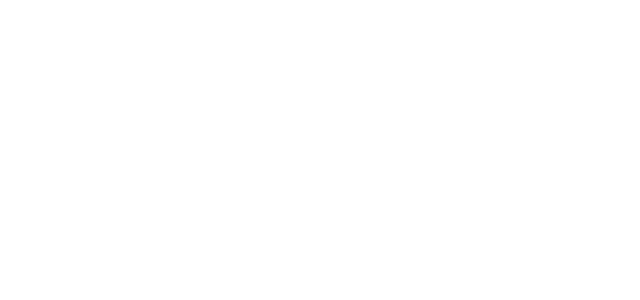
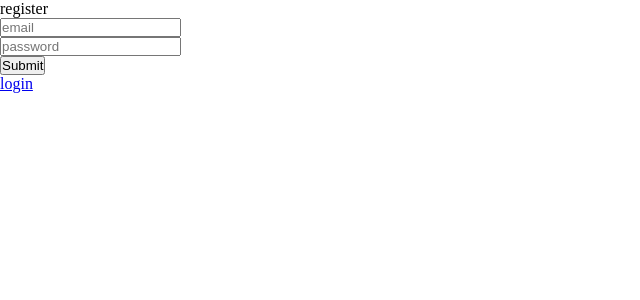
Before and after one commit to StanPreschlack/Find_Roommates, a Vue app in the folder web/: page /register in a window 1280 px wide. Before the commit this address had no page. Shown: the top 300 px of the page, without its empty margins (0-640 px from the left). Built offline with nearby package versions, Linux system fonts and the light colour scheme.

Commit message:
created auth system with github and google oAuth

```diff
--- a/web/src/assets/base.css
+++ b/web/src/assets/base.css
@@ -2,3 +2,7 @@
   --text: #b5f774;
   --background: #4d0d8e;
 }
+* {
+  padding: 0;
+  margin: 0;
+}
--- a/web/src/firebase/getDataApi.ts
+++ b/web/src/firebase/getDataApi.ts
@@ -14,7 +14,7 @@ async function googleSignIn(router:Object) {
     // The signed-in user info.
     const user = result.user;
     //@ts-ignore
-    router.push({ name: 'docs' });
+    router.push({ path: '/home' });
   }).catch((error) => {
     console.log("Google sign in error")
   });
@@ -30,9 +30,9 @@ async function signInWithGitHub(router:Object) {
     // The signed-in user info.
     const user = result.user;
     //@ts-ignore
-    router.push({ name: 'docs' });
+    router.push({ path: '/home' });
   }).catch((error) => {
-    console.log("ERR GIT SGN IN")
+    console.log("Error signing in with github.")
   });
 }
 
--- a/web/src/views/Home.vue
+++ b/web/src/views/Home.vue
@@ -1,34 +1,30 @@
 <script lang="ts">
 import { defineComponent } from 'vue'
-import { googleSignIn, signInWithGitHub } from "../firebase/getDataApi"
+import { getAuth } from "firebase/auth"
 
 export default defineComponent({
-  methods: {
-    async googleSignIn() {
-      googleSignIn(this.$router)
-    },
-    async signInWithGitHub() {
-      signInWithGitHub(this.$router)
+  data() {
+    return {
+      email: "email",
     }
-  }
+  },
+  async beforeMount(){
+    // redirects unauthenticated users
+    if(getAuth().currentUser === null) {
+      this.$router.push({ name: 'login' });
+    } else {
+      // else set user info
+      this.email = getAuth().currentUser?.email as string;
+    }
+  },
 })
 
 </script>
 
 <template>
-  <div id="login-registerContainer">
-    <p id="mainMsg">A customizable rich text editor.</p>
-    <a href="/login">
-      <button id="loginButton" class="focus">Login</button>
-    </a>
-    <a href="/register">
-      <button id="registerButton" class="focus">Create An Account</button>
-    </a>
-    <form class="oAuth" @submit.prevent="googleSignIn">
-      <button type="submit">sign in with google</button>
-    </form>
-    <form class="oAuth" @submit.prevent="signInWithGitHub">
-      <button type="submit">sign in with github</button>
-    </form>
+  <div>
+    <p>{{ email }}</p>
+
+    single page app
   </div>
 </template>
--- /dev/null
+++ b/web/src/views/Landing.vue
@@ -0,0 +1,35 @@
+<script lang="ts">
+import { defineComponent } from 'vue'
+import { googleSignIn, signInWithGitHub } from "../firebase/getDataApi"
+
+export default defineComponent({
+  methods: {
+    async googleSignIn() {
+      googleSignIn(this.$router)
+    },
+    async signInWithGitHub() {
+      signInWithGitHub(this.$router)
+    }
+  }
+})
+
+</script>
+
+<template>
+  <div id="login-registerContainer">
+    <h1>Finding an apartment is hard enough.</h1>
+    <h3>We make it easier to find roomates</h3>
+    <a href="/login">
+      <button id="loginButton" class="focus">Login</button>
+    </a>
+    <a href="/register">
+      <button id="registerButton" class="focus">Create An Account</button>
+    </a>
+    <form class="oAuth" @submit.prevent="googleSignIn">
+      <button type="submit">sign in with google</button>
+    </form>
+    <form class="oAuth" @submit.prevent="signInWithGitHub">
+      <button type="submit">sign in with github</button>
+    </form>
+  </div>
+</template>
--- /dev/null
+++ b/web/src/views/Login.vue
@@ -0,0 +1,46 @@
+<script lang="ts">
+import { defineComponent } from 'vue'
+import { login } from "../firebase/getDataApi"
+
+export default defineComponent({
+  data() {
+    return {
+      valid: 'login'
+    }
+  },
+  methods: {
+    //return user cred if sucessfull, errors if not
+    async login(submitEvent:any) {
+      const email = submitEvent.target.elements.email.value
+      const password = submitEvent.target.elements.password.value
+      const user = await login(email, password)
+      if (typeof user === "string") {
+        if (user === "auth/user-not-found" || user === "auth/invalid-email") {
+          this.valid = "there is no email registered for this user"
+        } else if (user === "auth/wrong-password" || user === "auth/internal-error") {
+          this.valid = "incorrect password"
+        } else {
+          this.valid = user
+        }
+      } else {
+        this.$router.push({ path: '/home' });
+        console.log("success!!")
+      }
+    },
+  }
+})
+
+</script>
+
+<template>
+  <div id="login_form">
+    <p class="greeting">{{ valid }}</p>
+    <form @submit.prevent="login">
+      <input type="text" name="email" placeholder="email"><br />
+      <input type="password" name="password" placeholder="password"><br />
+      <button type="submit" class="focus">Submit</button>
+    </form>
+    <a href="/register">register</a>
+    <a href="/register">forgot password?</a>
+  </div>
+</template>
--- a/web/src/views/Main.vue
+++ /dev/null
@@ -1,14 +0,0 @@
-<script lang="ts">
-import { defineComponent } from 'vue'
-
-export default defineComponent({
-
-})
-
-</script>
-
-<template>
-  <div>
-    single page app
-  </div>
-</template>
--- a/web/src/views/MakeProfile.vue
+++ b/web/src/views/MakeProfile.vue
@@ -9,6 +9,6 @@ export default defineComponent({
 
 <template>
   <div>
-        make a profile!
+    make a profile!
   </div>
 </template>
--- /dev/null
+++ b/web/src/views/Register.vue
@@ -0,0 +1,49 @@
+<script lang="ts">
+import { defineComponent } from 'vue'
+import { addUser } from "../firebase/getDataApi"
+
+export default defineComponent({
+  data() {
+    return {
+      valid: 'register'
+    }
+  },
+  methods: {
+    //return user cred if sucessfull, errors if not
+    async register(submitEvent:any) {
+      const email = submitEvent.target.elements.email.value
+      const password = submitEvent.target.elements.password.value
+      const user = await addUser(email, password)
+      if (typeof user === "string") {
+        if (user === "auth/invalid-email") {
+          this.valid = "email formatted incorrectly"
+        } else if (user === "auth/weak-password") {
+          this.valid = "password must be at least 8 characters"
+        } else if (user === "auth/email-already-in-use") {
+          this.valid = "there is already an account registered with this email."
+        } else {
+          this.valid = user
+        }
+      } else {
+        this.$router.push({ path: '/make-profile' });
+        console.log("success!!")
+      }
+    }
+  }
+})
+
+</script>
+
+<template>
+  <div id="registerContainer">
+    <p class="greeting">{{valid}}</p>
+    <form @submit.prevent="register">
+      <input type="text" name="email" placeholder="email"><br />
+       <span class="focus-bg"></span>
+      <input type="password" name="password" placeholder="password"><br />
+       <span class="focus-bg"></span>
+      <button class="focus" type="submit">Submit</button>
+    </form>
+    <a href="/login">login</a>
+  </div>
+</template>
```
Also changed, not shown: web/src/router/index.ts (+14 -4 lines).
